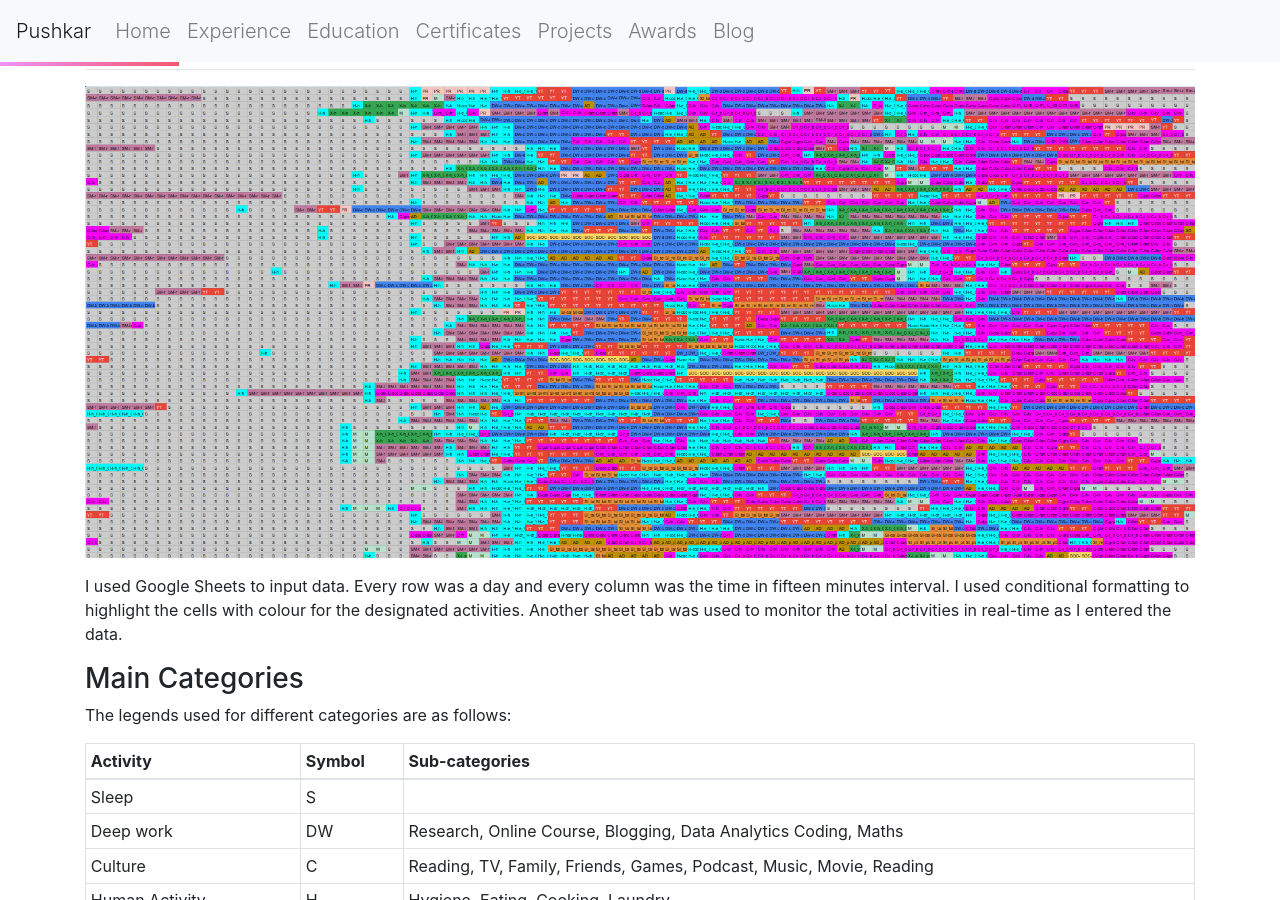
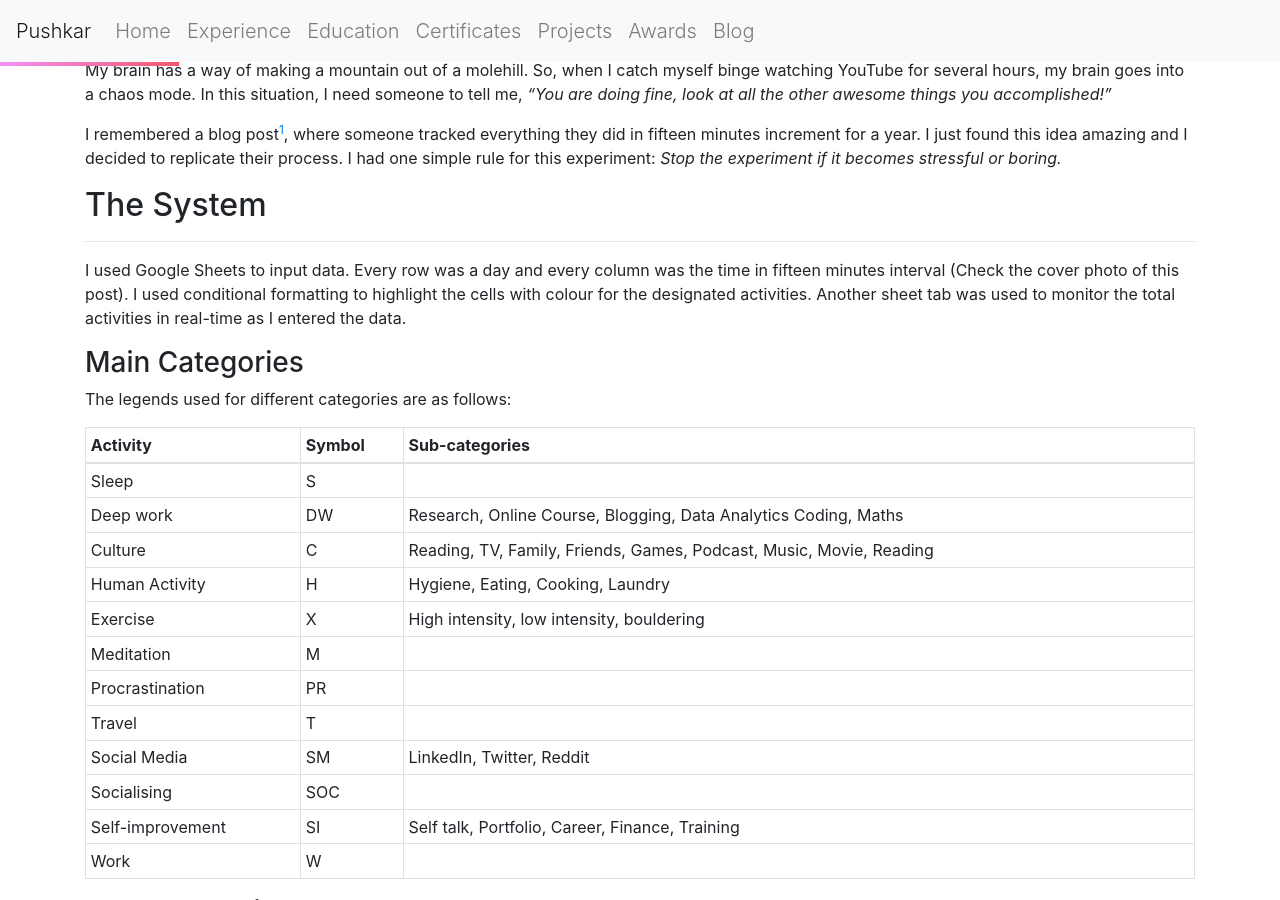
Before and after one commit to pushkarkadam/portfolio, a Jekyll site: the page built from my_collections/_posts/2023-02-06-year-in-data.md, in a window 1280 px wide and 900 px high, scrolled down 832 px. Built offline with Jekyll 4.4.1, drawn with Linux system fonts in a browser that asks for light colours; nearby versions of some CDN libraries; a script that is not in the unit is left out.

Commit message:
restored cover image

```diff
--- a/my_collections/_posts/2023-02-06-year-in-data.md
+++ b/my_collections/_posts/2023-02-06-year-in-data.md
@@ -2,8 +2,8 @@
 layout: post
 title:  "Tracking Every Fifteen Minutes for a Year"
 date:   2023-02-06 01:00:00 +1100
-categories: [essay]
-cover_image: 2021-10-08-cover.jpg
+categories: [coding]
+cover_image: 2023-02-06-cover.png
 author: Pushkar Kadam
 excerpt: I tracked everything I did for a year in fifteen minutes increment. Then, I visualised the data.
 ---
@@ -31,11 +31,9 @@
 ## The System
 ---
 
-![Data](/portfolio/assets/images/blogs/2023-02-06-cover.png){:class="img-fluid"}
-
 I used Google Sheets to input data.
 Every row was a day and every column was the time in fifteen minutes
-interval.
+interval (Check the cover photo of this post).
 I used conditional formatting to highlight the cells with colour for the
 designated activities.
 Another sheet tab was used to monitor the total activities in real-time
```
